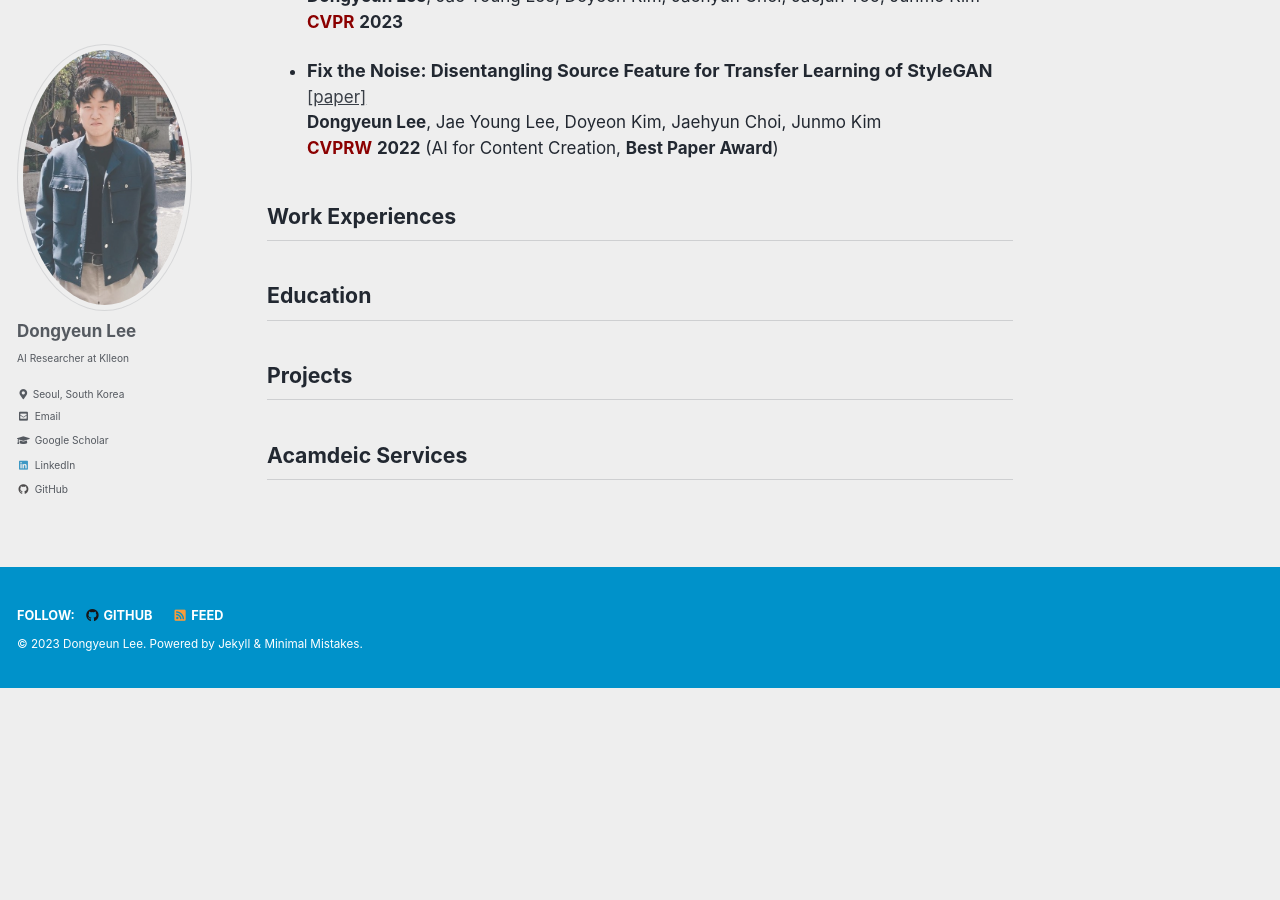
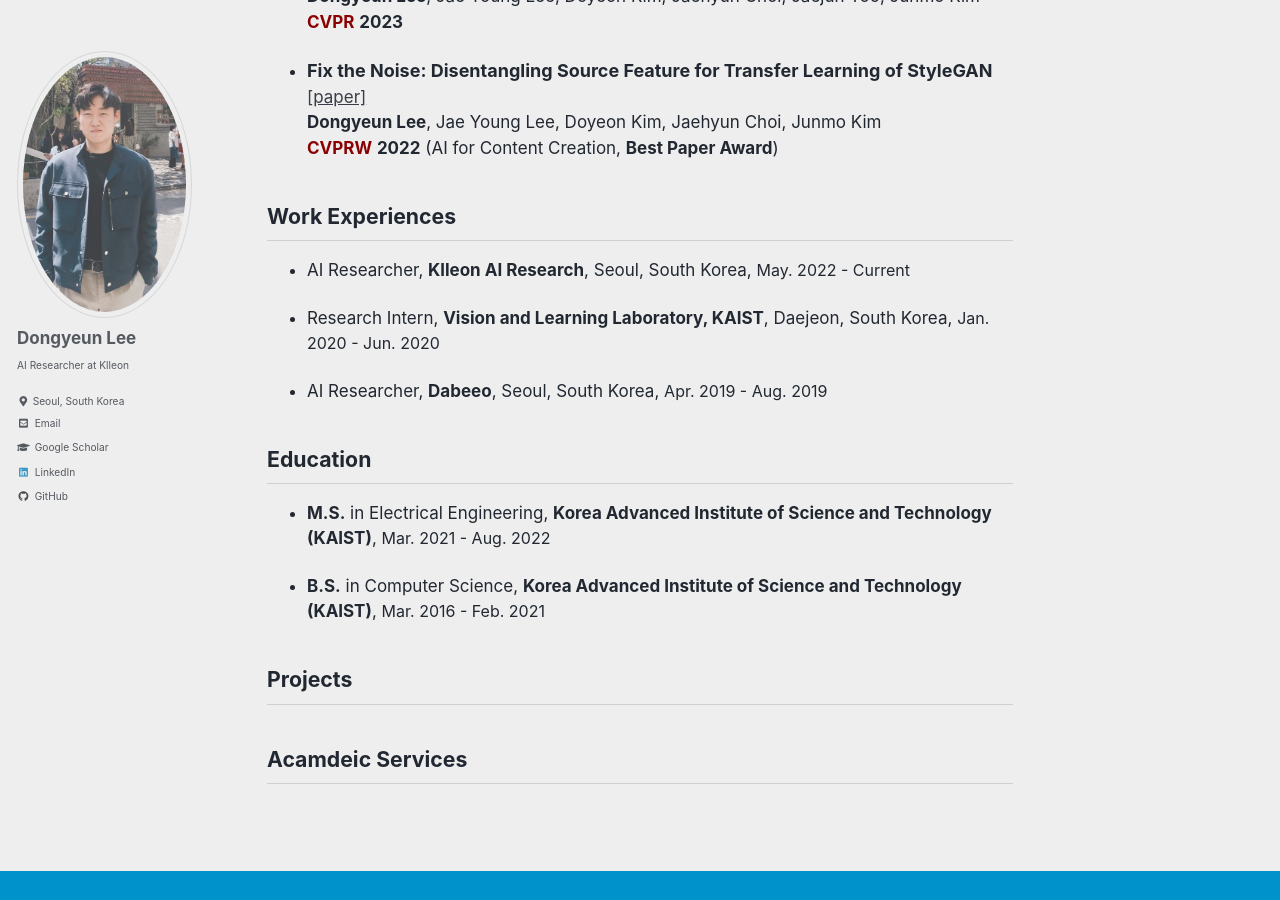
Before and after one commit to LeeDongYeun/leedongyeun.github.io, a Jekyll site: the page built from _pages/about.md, in a window 1280 px wide and 900 px high, scrolled down 691 px. Built offline with Jekyll 4.4.1, drawn with Linux system fonts in a browser that asks for light colours; cached includes are drawn as plain includes; before the commit the page ends 1379 px from its top, so only the background shows below that.

Commit message:
Update about.md

```diff
--- a/_pages/about.md
+++ b/_pages/about.md
@@ -32,9 +32,16 @@ Doyeon Kim, **Dongyeun Lee**, Donggyu Joo, Junmo Kim \\
 <span style="color:darkred">**CVPRW**</span> **2022** (AI for Content Creation, **Best Paper Award**)
 
 ## Work Experiences
+- AI Researcher, **Klleon AI Research**, Seoul, South Korea, <font size="3">May. 2022 - Current</font>
+
+- Research Intern, **Vision and Learning Laboratory, KAIST**, Daejeon, South Korea, <font size="3">Jan. 2020 - Jun. 2020</font>
+
+- AI Researcher, **Dabeeo**, Seoul, South Korea, <font size="3">Apr. 2019 - Aug. 2019</font>
 
 ## Education
+- **M.S.** in Electrical Engineering, **Korea Advanced Institute of Science and Technology (KAIST)**, <font size="3">Mar. 2021 - Aug. 2022</font>
 
+- **B.S.** in Computer Science, **Korea Advanced Institute of Science and Technology (KAIST)**, <font size="3">Mar. 2016 - Feb. 2021</font>
 
 ## Projects
 
```
